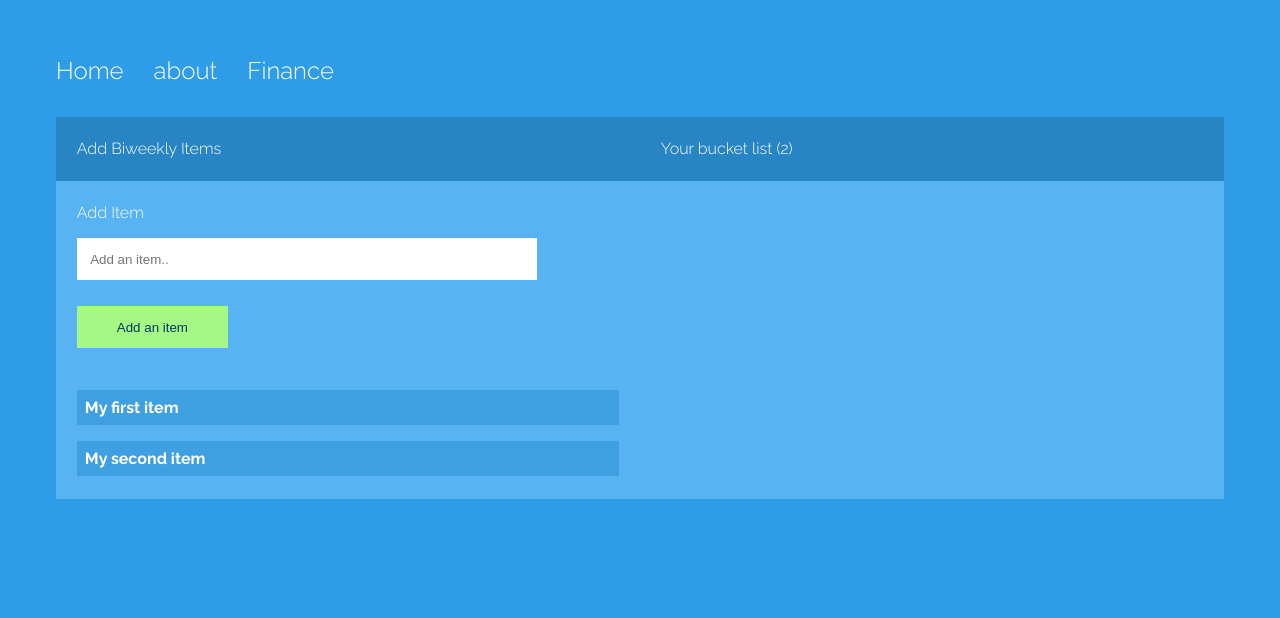
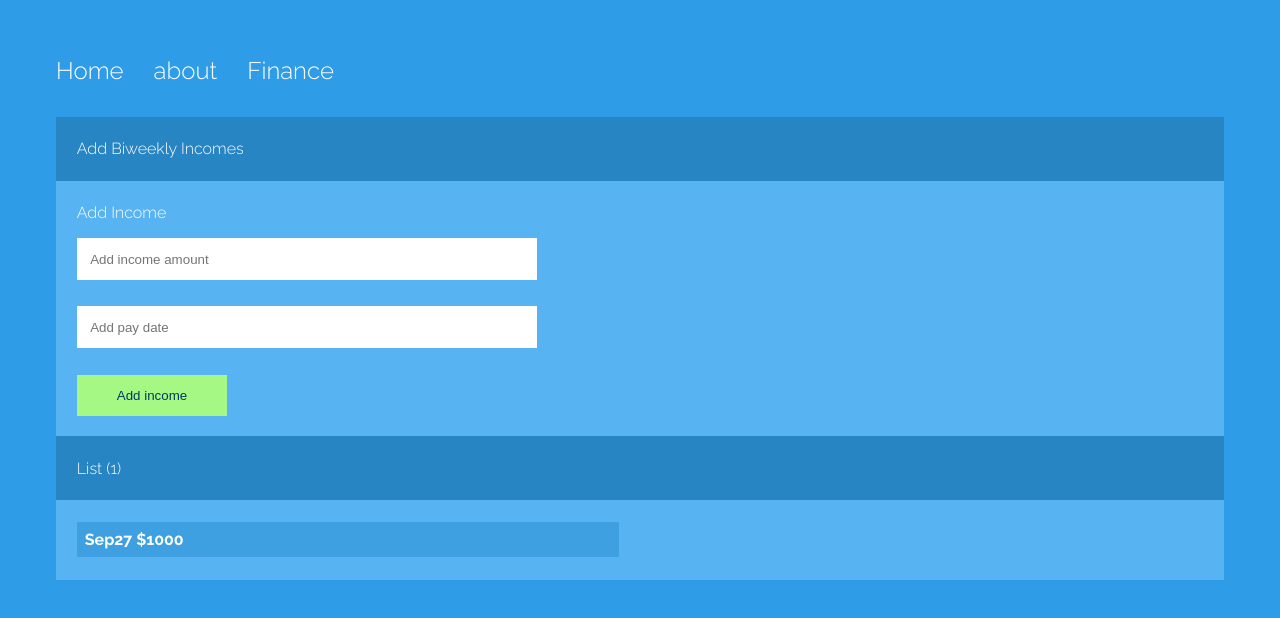
Before and after one commit to sinakeang/ng5, an Angular app: page /finance in a window 1280 px wide. Shown: the top 618 px of the page. Built offline with nearby package versions, Linux system fonts and the light colour scheme.

Commit message:
add income method use parameters

```diff
--- a/src/app/finance/finance.component.html
+++ b/src/app/finance/finance.component.html
@@ -1,24 +1,29 @@
 <div class="container color-dark">
   <div class="col">
-    <p>Add Biweekly Items</p>
-  </div>
-  <div class="col">
-    <p>Your bucket list ({{ items.length }})</p>
+    <p>Add Biweekly Incomes</p>
   </div>
 </div>
 <div class="container color-light">
   <div class="col">
-    <p class="sm">Add Item</p>
+    <p class="sm">Add Income</p>
     <form>
-      <input type="text" class="txt" name="item" placeholder="Add an item.." [(ngModel)]="itemText">
-      <input type="submit" class="btn" [value]="btnText" (click)="addItem()">
+      <input type="text" class="txt" name="incomeAmount" placeholder="Add income amount"
+      [(ngModel)]="incomeAmountText">
+      <input type="text" class="txt" name="incomeStartDate" placeholder="Add pay date"
+      [(ngModel)]="incomeStartDateText">
+      <input type="submit" class="btn" [value]="btnIncomeText" (click)="addIncome(incomeAmountText,incomeStartDateText)">
     </form>
   </div>
 </div>
-<div class="container color-light" [@items]="items.length">
+<div class="container color-dark">
   <div class="col">
-    <p class="life-container" *ngFor="let item of items; let i = index" (click)="removeItem(i)">
-      {{ item }}
+    <p>List ({{ incomes.length }})</p>
+  </div>
+</div>
+<div class="container color-light" [@incomes]="incomes.length">
+  <div class="col">
+    <p class="life-container" *ngFor="let income of incomes; let i = index" (click)="removeIncome(i)">
+      {{ income.startDate }} {{ income.amount }}
     </p>
   </div>
 </div>
--- a/src/app/finance/finance.component.ts
+++ b/src/app/finance/finance.component.ts
@@ -1,13 +1,14 @@
 import { Component, OnInit } from '@angular/core';
 import { trigger,style,transition,animate,keyframes,query,stagger } from '@angular/animations';
 import { FinanceService } from './finance.service';
+import { Income } from './income';
 
 @Component({
   selector: 'app-finance',
   templateUrl: './finance.component.html',
   styleUrls: ['./finance.component.scss'],
   animations: [
-    trigger('items', [
+    trigger('incomes', [
       transition('* => *', [
         query(':enter', style({ opacity: 0 }), {optional: true}),
         query(':enter', stagger('300ms', [
@@ -29,25 +30,23 @@ import { FinanceService } from './finance.service';
 export class FinanceComponent implements OnInit {
 
   itemCount: number;
-  btnText: string = 'Add an item';
-  itemText: string;
-  items = [];
+  btnIncomeText: string = 'Add income';
+  incomes: Income[] = [];
 
   constructor(private _data: FinanceService) { }
 
   ngOnInit() {
-    this._data.item.subscribe(res => this.items = res);
-    this._data.changeItem(this.items);
+    this._data.income.subscribe(res => this.incomes = res);
+    this._data.changeIncome(this.incomes);
   }
 
-  addItem() {
-    this.items.push(this.itemText);
-    this.itemText = '';
-    this._data.changeItem(this.items);
+  addIncome(incomeAmountText,incomeStartDateText) {
+    this.incomes.push({amount: incomeAmountText, startDate: incomeStartDateText});
+    this._data.changeIncome(this.incomes);
   }
 
-  removeItem(i) {
-    this.items.splice(i, 1);
-    this._data.changeItem(this.items);
+  removeIncome(i) {
+    this.incomes.splice(i, 1);
+    this._data.changeIncome(this.incomes);
   }
 }
--- a/src/app/finance/finance.service.ts
+++ b/src/app/finance/finance.service.ts
@@ -1,16 +1,18 @@
-import { BehaviorSubject } from "rxjs";
+import { BehaviorSubject, Observable } from "rxjs";
 import { Injectable } from "@angular/core";
+import { Income } from "./income";
 
 @Injectable({
   providedIn: 'root'
 })
 export class FinanceService {
-  private items = new BehaviorSubject<any>(['My first item', 'My second item']);
-  item = this.items.asObservable();
+  private incomeData: Income = { amount: "$1000", startDate: "Sep27"};
+  private incomes = new BehaviorSubject<any>([this.incomeData]);
+  income = this.incomes.asObservable();
 
   constructor() { }
 
-  changeItem(item) {
-    this.items.next(item);
+  changeIncome(income) {
+    this.incomes.next(income);
   }
 }
--- /dev/null
+++ b/src/app/finance/income.ts
@@ -0,0 +1,4 @@
+export class Income {
+  amount: string;
+  startDate: string;
+}
```
